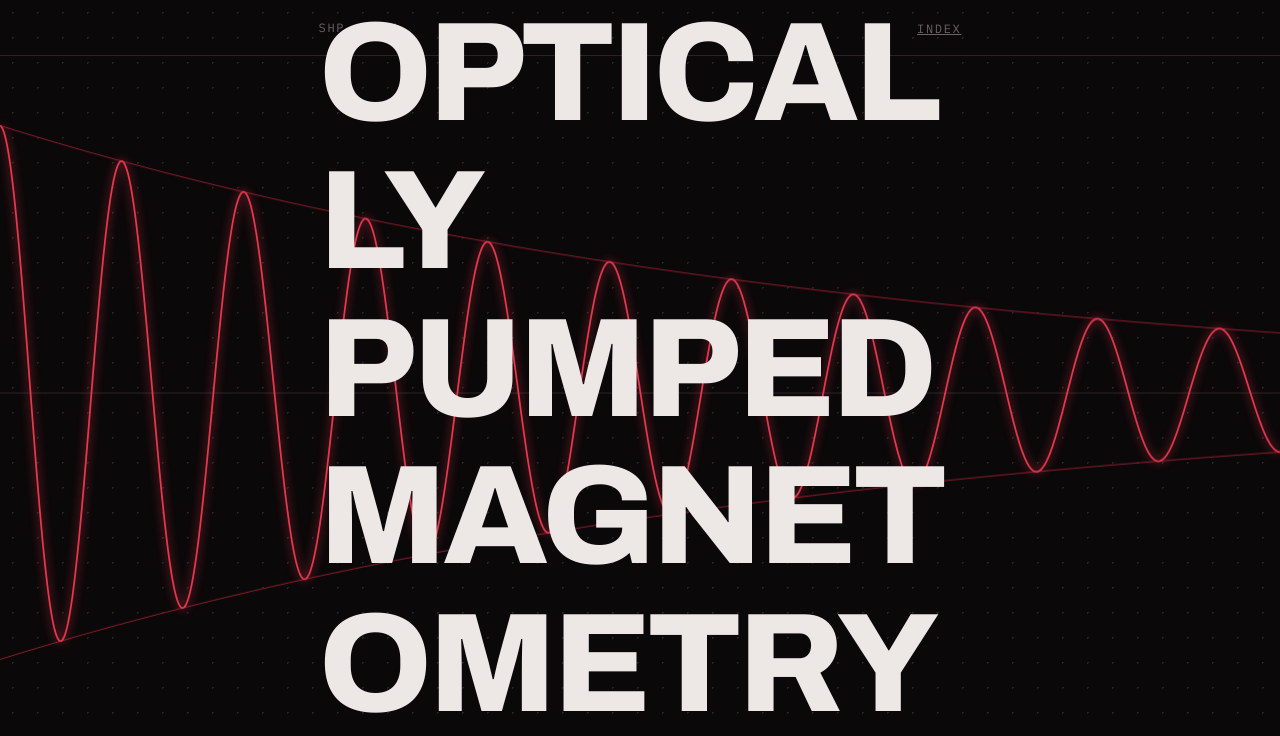
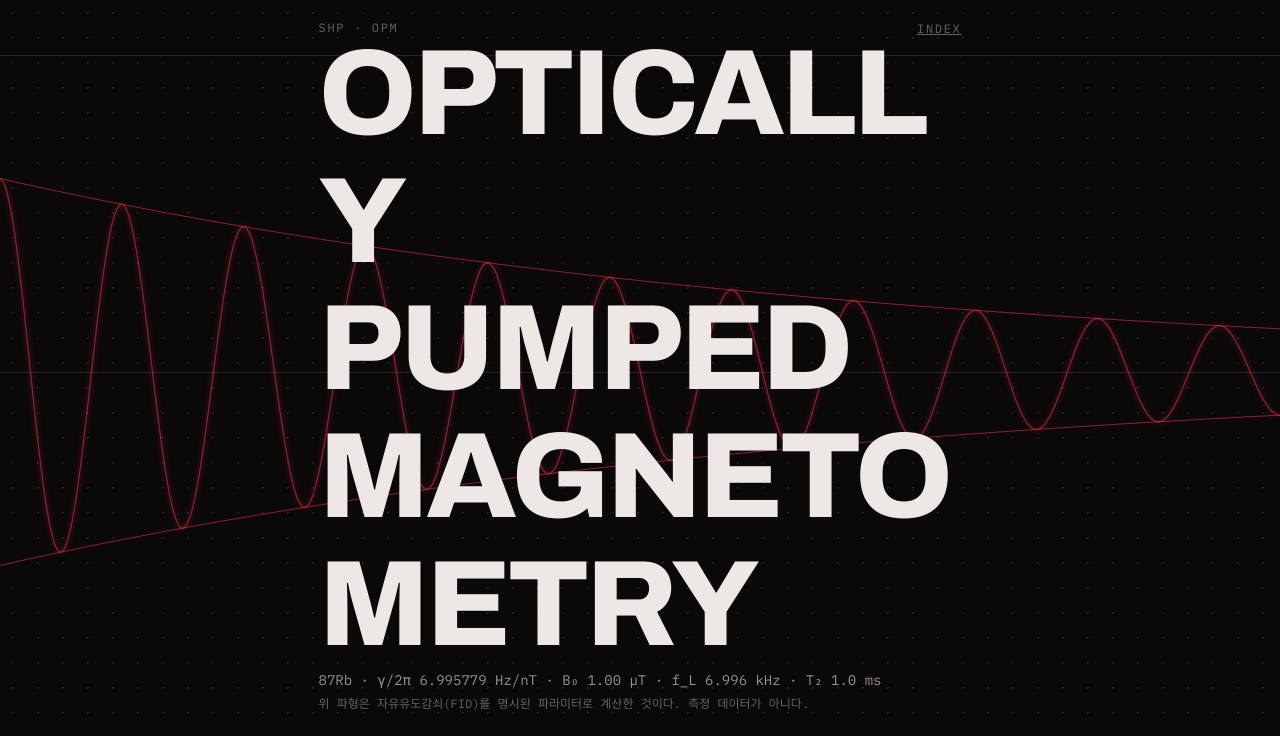
Before and after one commit to tjdgus5160/research-portfolio, a plain HTML site: page index.html in a window 1280 px wide. Shown: the top 736 px of the page. Drawn offline with Linux system fonts and the light colour scheme; a web font is replaced by a local one.

Commit message:
Let the title win the hero
Two things found by looking at the rendered page rather than the source.

The display floor of 3.5rem was taller than the longest word could afford on a
narrow viewport, so MAGNETOMETRY broke mid-word into MAGNETOMETR / Y. Dropping
the floor to 2.5rem and the vw term to 9.5 puts it back on one line at 522 px
with no horizontal scroll.

The FID trace was drawn at the same weight as the type it sits behind, so the
two fought and neither won. DESIGN.md spends the boldness in one place; the
type is that place and the trace is the room it sits in. Amplitude 0.34 -> 0.26,
alpha 0.55, a lighter stroke and less glow.

Co-Authored-By: Claude Opus 5 <noreply@anthropic.com>

```diff
--- a/assets/css/tokens.css
+++ b/assets/css/tokens.css
@@ -43,7 +43,7 @@
   --font-body:    "IBM Plex Sans KR", "Apple SD Gothic Neo", "Malgun Gothic", sans-serif;
   --font-mono:    "IBM Plex Mono", ui-monospace, "SF Mono", Menlo, monospace;
 
-  --t-display: clamp(3.5rem, 11vw, 9rem);
+  --t-display: clamp(2.5rem, 9.5vw, 9rem);
   --t-h1:      clamp(2rem, 4.5vw, 3.25rem);
   --t-h2:      1.5rem;
   --t-h3:      1.125rem;
--- a/assets/js/fid.js
+++ b/assets/js/fid.js
@@ -71,7 +71,7 @@ export function mountFID(canvas) {
   function draw() {
     const c = colors();
     const mid = h / 2;
-    const amp = h * 0.34;
+    const amp = h * 0.26;
     const n = Math.max(2, Math.floor(w));
 
     ctx.clearRect(0, 0, w, h);
@@ -101,10 +101,11 @@ export function mountFID(canvas) {
     // the trace, swept in
     const upto = Math.floor(n * sweep);
     ctx.strokeStyle = c.trace;
-    ctx.lineWidth = 1.75;
+    ctx.globalAlpha = 0.55;
+    ctx.lineWidth = 1.25;
     ctx.lineJoin = "round";
     ctx.shadowColor = c.trace;
-    ctx.shadowBlur = 10;
+    ctx.shadowBlur = 6;
     ctx.beginPath();
     for (let i = 0; i <= upto; i++) {
       const x = (i / n) * w;
@@ -114,6 +115,7 @@ export function mountFID(canvas) {
     }
     ctx.stroke();
     ctx.shadowBlur = 0;
+    ctx.globalAlpha = 1;
 
     // the sweep head, while it is still running
     if (sweep < 1 && upto > 0) {
```
